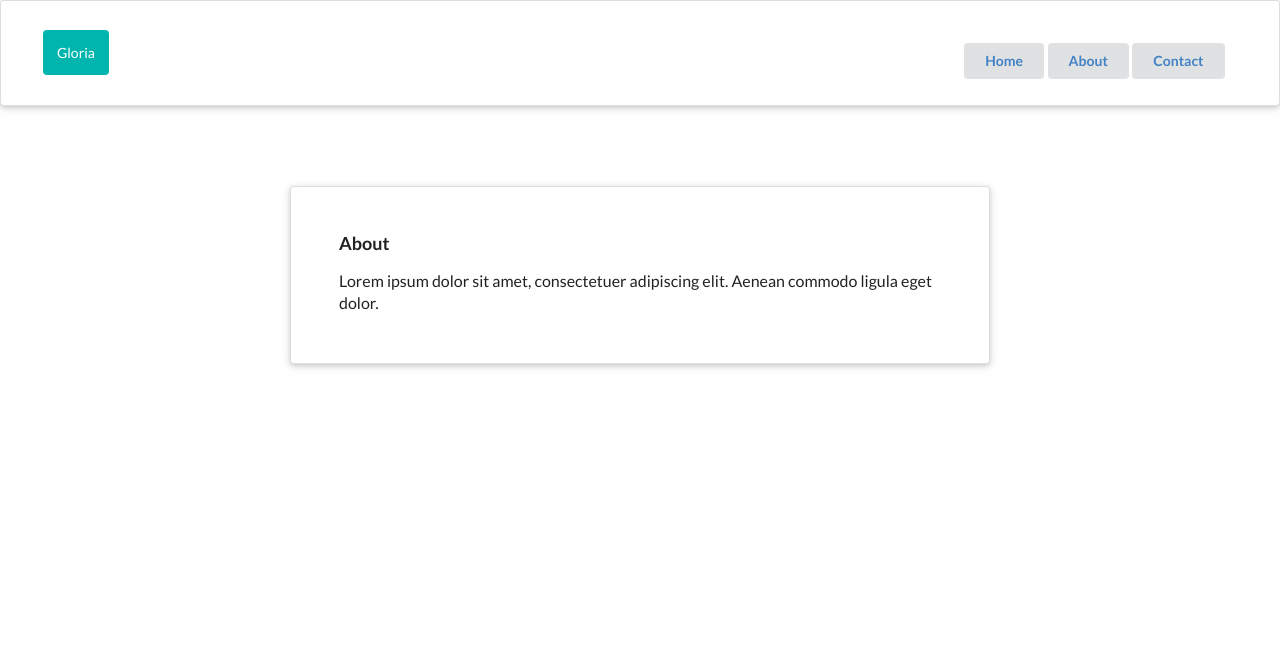
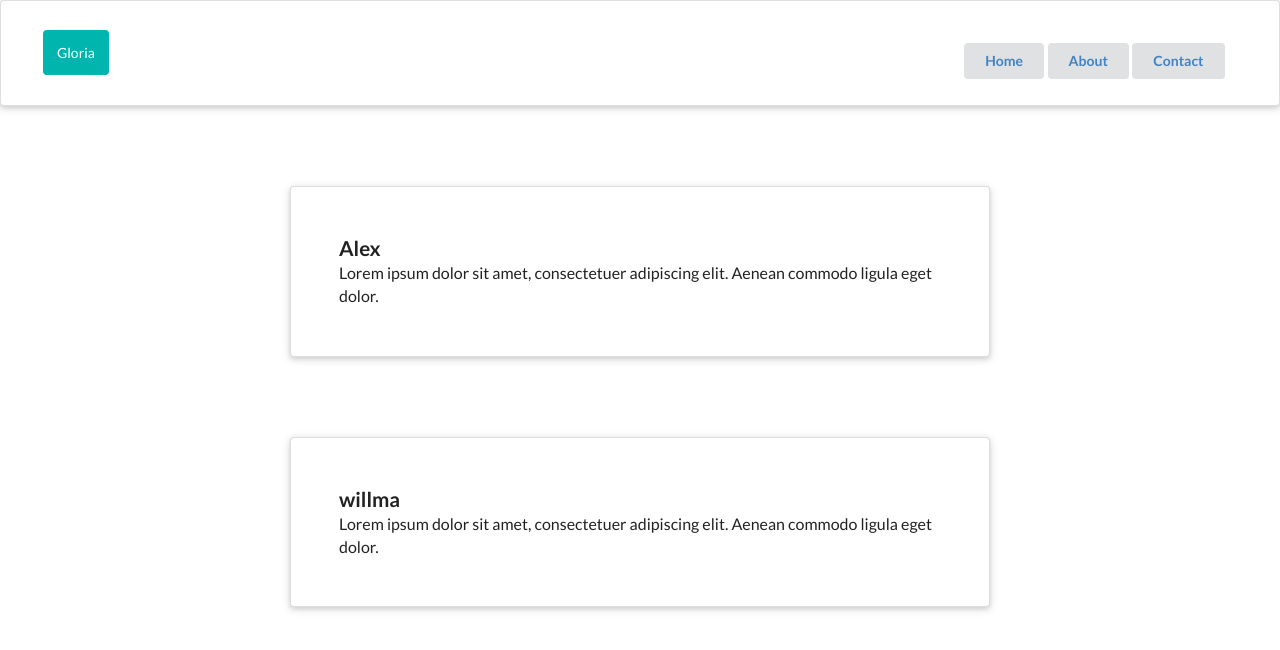
Before and after one commit to erenkrbl/React, a React (Create React App) app in the folder react-router/: page /contact in a window 1280 px wide. Before the commit this address led to /about. Shown: the top 650 px of the page. Built offline with nearby package versions, Linux system fonts and the light colour scheme.

Commit message:
Card component added

```diff
--- a/react-router/src/App.js
+++ b/react-router/src/App.js
@@ -7,15 +7,17 @@
 import Home from './components/Home';
 import About from './components/About';
 import Contact from './components/Contact';
+import Card from './components/Card';
 
 function App() {
   return (
     <BrowserRouter>
       <div className="App">
         <Navbar />
-        <Route exact path="/" component= {Home} />
-        <Route path="/about" component= {About} />
-        <Route path="/contact" component= {Contact} />
+        <Route exact path='/' component={Home} />
+        <Route path='/about' component={About} />
+        <Route path='/contact' component= {Contact} />
+        <Route path='/card/:user' component={Card} />
       </div>
     </BrowserRouter>
   );
--- /dev/null
+++ b/react-router/src/components/Card.js
@@ -0,0 +1,23 @@
+import React from 'react';
+
+class Card extends React.Component{
+
+    state = { user: ''}
+    componentDidMount() {
+        let user = this.props.match.params.user
+        this.setState({ user })
+    }
+    render() {
+        const { user } = this.state
+        return (
+            <div
+                className='ui raised very padded text container segment'
+                style={{ marginTop:'80px' }}
+            >
+            <h3 className='ui header'>{ user }</h3>
+        </div>
+        )
+    }
+}
+
+export default Card;
--- a/react-router/src/components/Contact.js
+++ b/react-router/src/components/Contact.js
@@ -1,4 +1,5 @@
-import React from 'react'
+import React from 'react';
+import { Link } from 'react-router-dom';
 
 const Contact = (props) => {
     // setTimeout(()=> {
@@ -6,13 +7,23 @@
     // }, 2000)
     //console.log(props);
     return (
-        <div
-            className='ui raised very padded text container segment'
-            style={{ marginTop:'80px' }}
-        >
-            <h3 className='ui header'>Contact</h3>
-            <p>Lorem ipsum dolor sit amet, consectetuer adipiscing elit. Aenean commodo ligula eget dolor.</p>
+        <div>
+            <div
+                className='ui raised very padded text container segment'
+                style={{ marginTop:'80px' }}
+            >
+                <Link to='/card/alex' className='ui header'>Alex</Link>
+                <p>Lorem ipsum dolor sit amet, consectetuer adipiscing elit. Aenean commodo ligula eget dolor.</p>
 
+            </div>
+            <div
+                className='ui raised very padded text container segment'
+                style={{ marginTop:'80px' }}
+            >
+                <Link to='/card/willma' className='ui header'>willma</Link>
+                <p>Lorem ipsum dolor sit amet, consectetuer adipiscing elit. Aenean commodo ligula eget dolor.</p>
+
+            </div>
         </div>
     )
 }
--- a/react-router/src/components/Navbar.js
+++ b/react-router/src/components/Navbar.js
@@ -2,9 +2,9 @@
 import { Link, NavLink, withRouter } from 'react-router-dom';
 
 function Navbar(props) {
-    setTimeout(() => {
-        props.history.push('/about')
-    }, 3000)
+    // setTimeout(() => {
+    //     props.history.push('/about')
+    // }, 3000)
     return (
         <nav className='ui raised very padded segment'>
             <a className='ui teal inverted segment'>Gloria </a>
```
